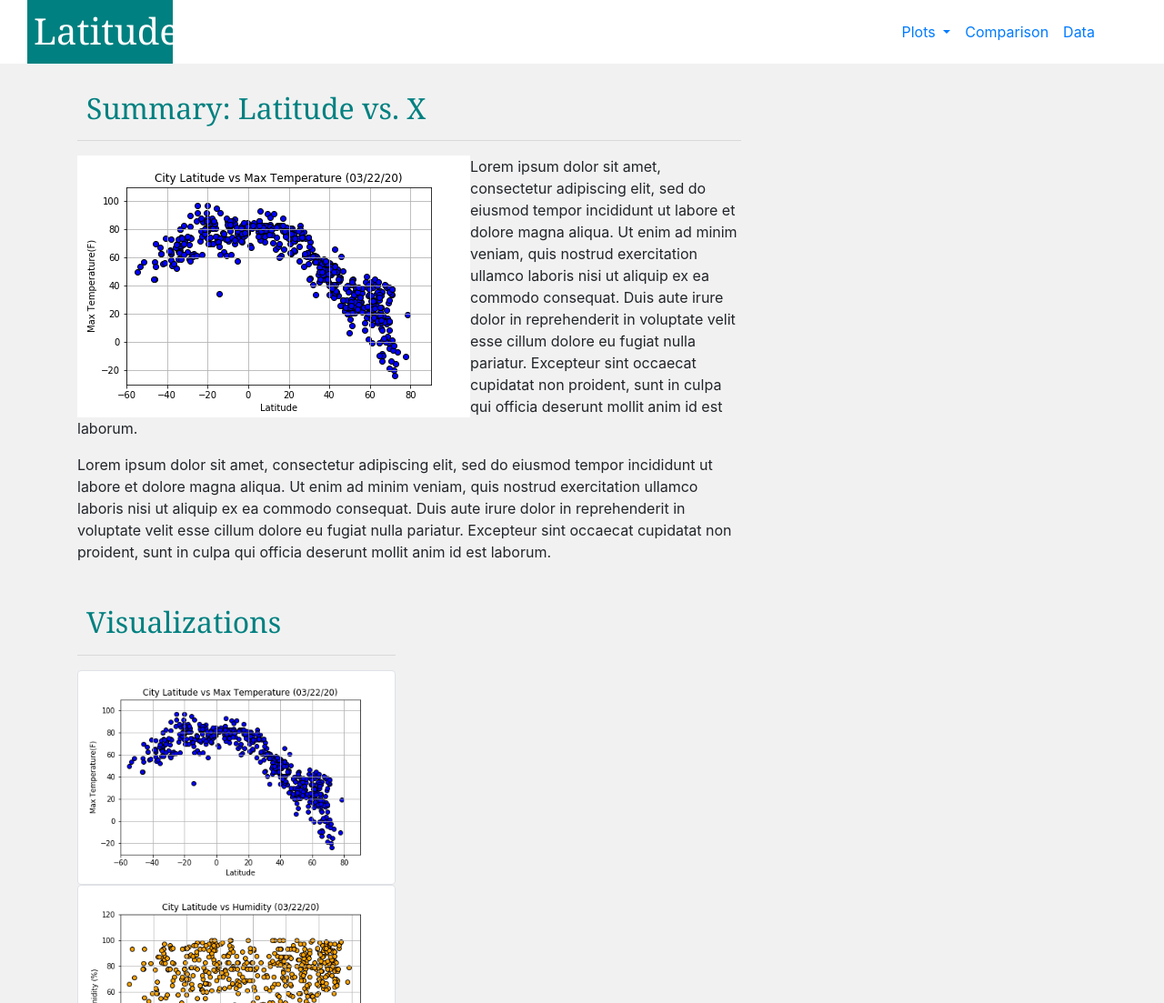
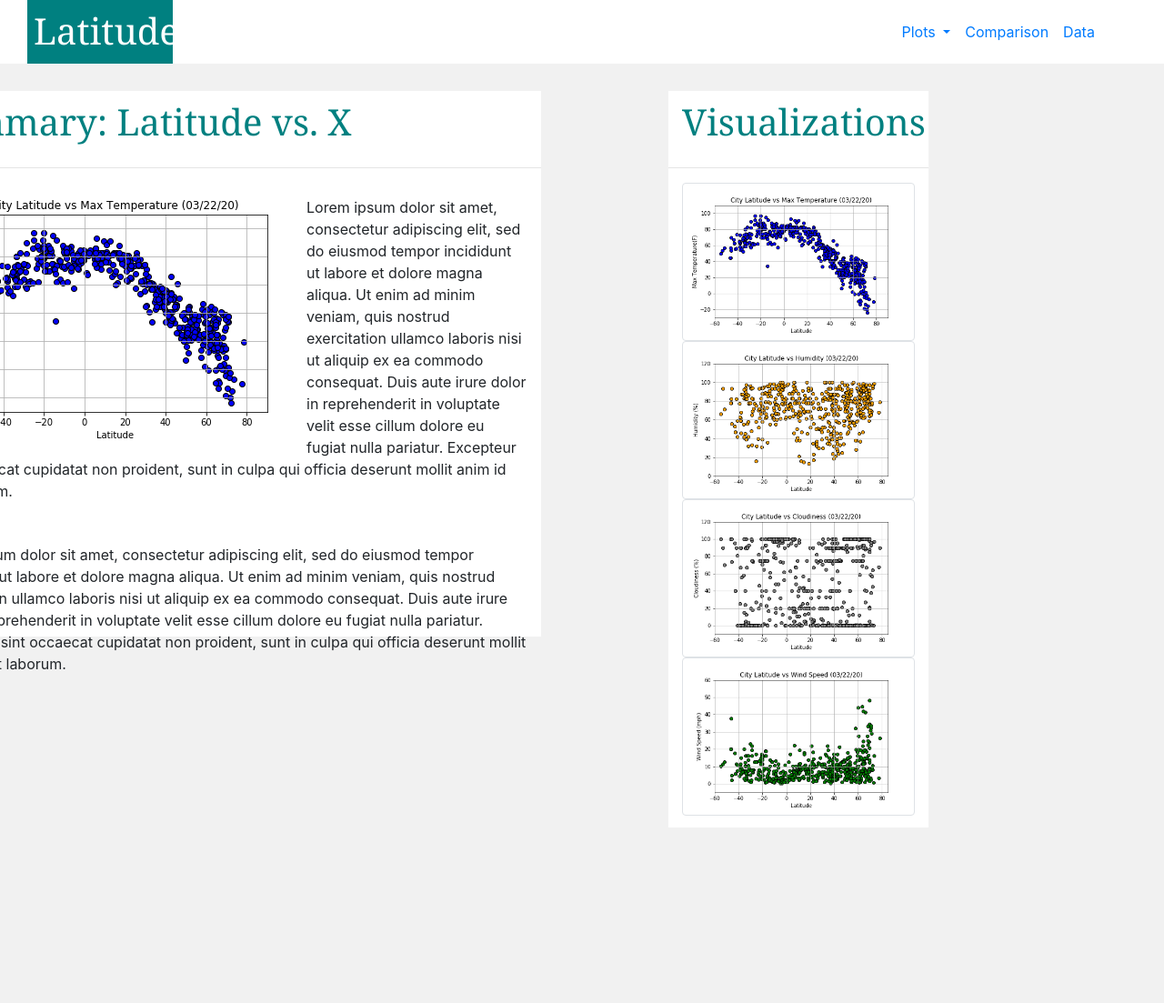
Before and after one commit to VL14/Web-Design-Challenge, a plain HTML site: page WebVisualizations/index.html in a window 1280 px wide. Shown: the top 1103 px of the page at 91% size. Drawn offline with nearby package versions, Linux system fonts and the light colour scheme.

Commit message:
updated code

```diff
--- a/WebVisualizations/index.html
+++ b/WebVisualizations/index.html
@@ -53,19 +53,14 @@
                 </div>
             </div>
         </div>
-
-        <!--<div class="container" id="container1">
-                <header class="header">
-                    <h1><a href="index.html">Latitude</a></h1>
-                </header>
-        </div>-->
     </section>
 
     <div class="container">
         <div class="row">
             <!-- Show heading, sample plot, and project description -->
             <section>
-                <div class="col-md-8" id="container2">
+                <div class="col-md-8">
+                    <div class="box3">
                         <header>
                         <h2>Summary: Latitude vs. X</h2>
                         </header>
@@ -82,25 +77,32 @@
                             Lorem ipsum dolor sit amet, consectetur adipiscing elit, sed do eiusmod tempor incididunt ut labore et dolore magna aliqua. Ut enim ad minim veniam, quis nostrud exercitation ullamco laboris nisi ut aliquip ex ea commodo consequat. Duis aute irure dolor in reprehenderit in voluptate velit esse cillum dolore eu fugiat nulla pariatur. Excepteur sint occaecat cupidatat non proident, sunt in culpa qui officia deserunt mollit anim id est laborum.
                         </p>
                     </div>
+                </div>
             </section>
 
             <!--Show plot images with links-->
-
-            <div class="col-md-4 justify-content-end">
             <section>
+                <div class="col-md-4">
+                    <div class="box4">
                         <header>
                             <h2>Visualizations</h2>
                         </header>
 
                         <hr>
 
-                        <a href="cloudiness.html" target="_blank"><img src="visualizations/Plot_Lat_MaxTemp.png" alt="lat-maxtemp plot" class="img-thumbnail"></a>
-                        <a href="cloudiness.html" target="_blank"><img src="visualizations/Plot_Lat_Humidity.png" alt="lat-humidity plot" class="img-thumbnail"></a>
+                        <!--Create 2x2 grid for plot thumbnails-->
+                        <div class= "container">
+                            <a href="temp.html" target="_blank"><img src="visualizations/Plot_Lat_MaxTemp.png" alt="lat-maxtemp plot" class="img-thumbnail"></a>
 
+                            <a href="humidity.html" target="_blank"><img src="visualizations/Plot_Lat_Humidity.png" alt="lat-humidity plot" class="img-thumbnail"></a>
+                        </div>
+                        <div class= "container">
+                            <a href="cloudiness.html" target="_blank"><img src="visualizations/Plot_Lat_Cloudiness.png" alt="lat-cloudiness plot" class="img-thumbnail"></a>
 
-                        <a href="cloudiness.html" target="_blank"><img src="visualizations/Plot_Lat_Cloudiness.png" alt="lat-cloudiness plot" class="img-thumbnail"></a>
-                        <a href="cloudiness.html" target="_blank"><img src="visualizations/Plot_Lat_Wind.png" alt="lat-wind plot" class="img-thumbnail"></a>
-
+                            <a href="wind.html" target="_blank"><img src="visualizations/Plot_Lat_Wind.png" alt="lat-wind plot" class="img-thumbnail"></a>
+                        </div>
+                    </div>
+                </div>
             </section>
 
 
--- a/WebVisualizations/styles.css
+++ b/WebVisualizations/styles.css
@@ -19,6 +19,46 @@ h1 {
     background-color: teal !important;
     margin-left: 30px;
     color: white;}
+
+/* Set white box around content */
+.box3{
+    height: 600px;
+    background-color: white;
+    margin-left: 40px;
+    position: relative;
+    right: 220px;}
+
+/* Set white box around right sidebar with visualizations */
+.box4{
+    height: 810px;
+    width: 100%;
+    background-color: white;
+    position: relative;
+    left: 650px;
+    bottom: 630px;}
+
+body{background-color: #f1f1f1 !important;}
+
+.col-md-8{padding: 30px;}
+
+h2 {
+    color:teal;
+    margin-top: 20px;
+    margin-left: 5px;
+    font-family: Cambria, Cochin, Georgia, Times, 'Times New Roman', serif;
+    padding: 10px;}
+
+p {padding: 15px;}
+
+header h2 {
+    font-size: 40px;
+    font-weight: 300;}
+
+/*.col-md-2{
+    position: absolute;
+    right:0;
+    left:150px;
+    }*/
 
 /* Unused code since dropdown not functioning
 ul {
@@ -63,29 +103,3 @@ li.dropdown-menu {
 
 .dropdown:hover .dropdown-content {
     display: block;} */
-
-body{background-color: #f1f1f1 !important;}
-
-.col-md-8{padding: 30px;}
-
-h2 {
-    color:teal;
-    font-size: 40px;
-    margin-top: 20px;
-    margin-left: 10px;
-    font-family: Cambria, Cochin, Georgia, Times, 'Times New Roman', serif;}
-
-/*#container2 {
-    background-color: white;
-    margin-top: 20px;
-    margin-left: 0;
-    margin-right: 10px;
-    height: 600px;
-    float: left;}
-
-.container3 {
-    background-color: white;
-    margin-top: 20px;
-    margin-left: 10px;
-    margin-right:20px;
-    float: right;}*/
```
Lines whose indentation alone changed are shown as unchanged.
